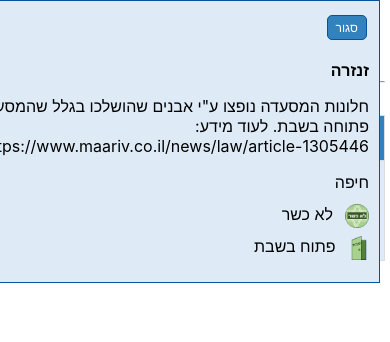
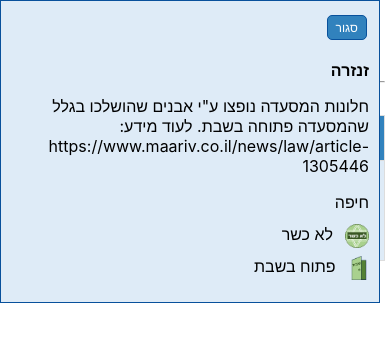
Before and after one commit to Consume-Wisely/ibuy, a React (Create React App) app: page /salute in a window 390 px wide. Both pictures are taken after a click on the element 143 px from the left and 210 px from the top of the page. Shown: the top 342 px of the page. Built offline with nearby package versions, Linux system fonts and the light colour scheme.

Commit message:
make pop up on mobile narrowere

```diff
--- a/src/components/shared/ItemsView/ItemsView.css
+++ b/src/components/shared/ItemsView/ItemsView.css
@@ -40,12 +40,15 @@
 .items-list-details {
   position: absolute;
   min-height: 200px;
-  min-width: 400px;
   top: 0px;
   right: 10px;
   background-color: var(--light-blue-00);
   padding: 10px;
   border: solid 1px var(--blue-03)
+}
+
+.items-list-details-wide {
+  min-width: 400px;
 }
 
 .items-list-details-popup-hide {
--- a/src/components/shared/ItemsView/ItemsView.tsx
+++ b/src/components/shared/ItemsView/ItemsView.tsx
@@ -35,7 +35,7 @@ export const ItemsView = (props: ItemsViewProps) => {
           }
         />
       </div>
-      <div className={ `items-list-details ${showDetails}` } >
+      <div className={ `items-list-details ${window.innerWidth > 400 ? "items-list-details-wide" : ""} ${showDetails}` } >
         {
           shownItemDetails !== undefined &&
           <ItemDetails item={shownItemDetails!} closeHandler={ popupCloseHandler } />
```
